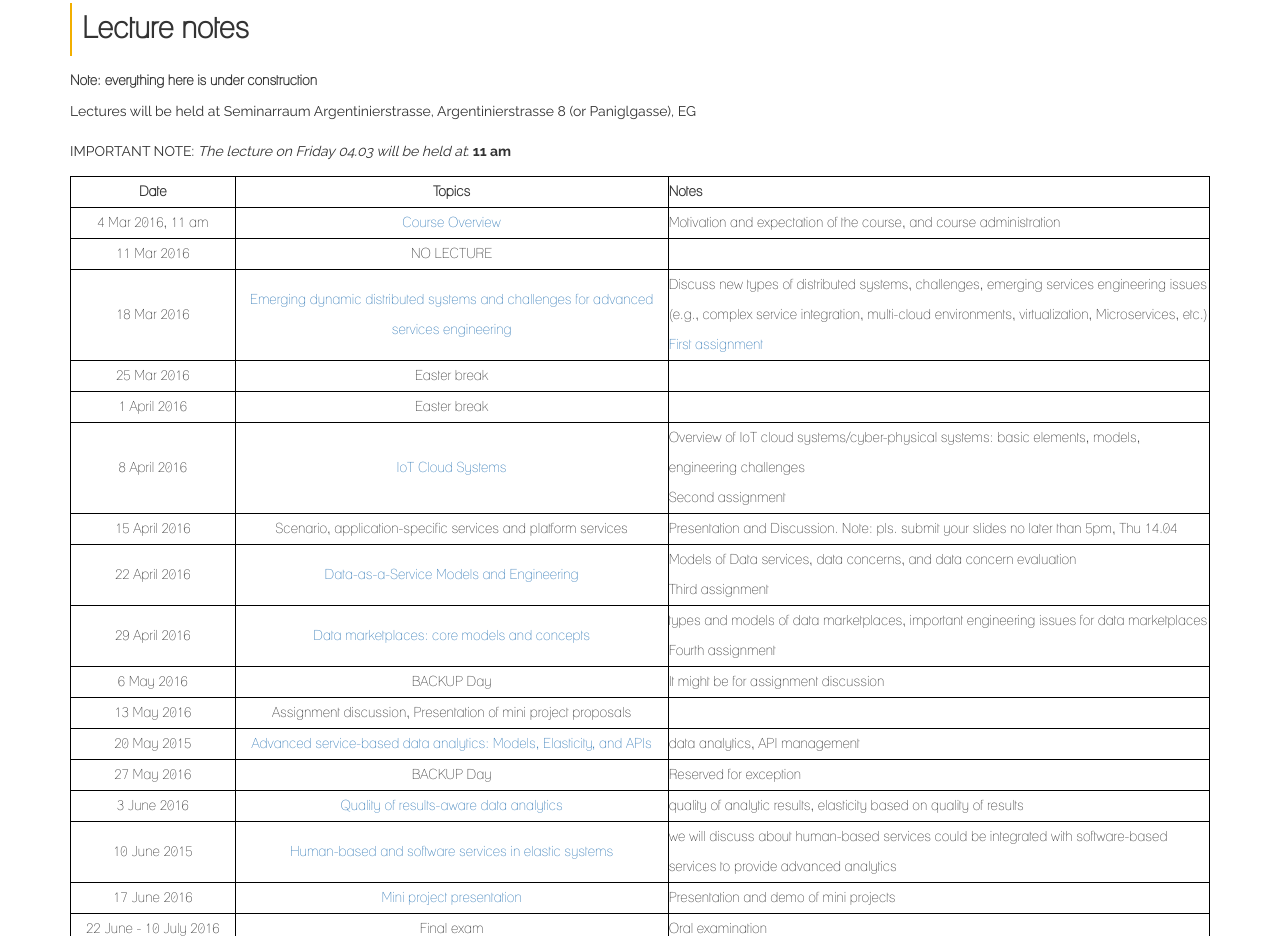
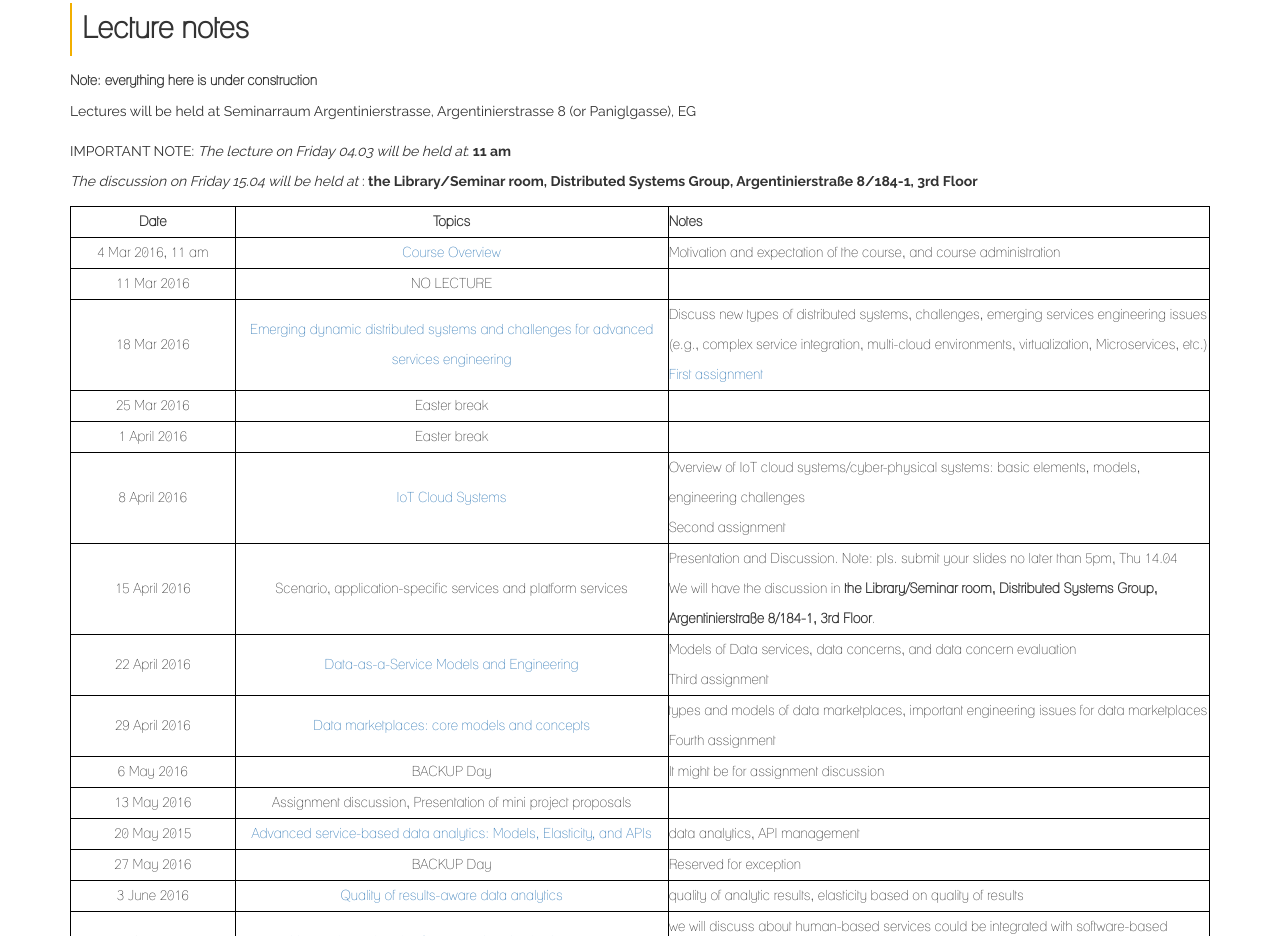
Before and after one commit to linhsolar/ase, a plain HTML site: page index.html in a window 1280 px wide. Shown: the part 1364-2300 px from the top of the page. Drawn offline with nearby package versions, Linux system fonts and the light colour scheme.

Commit message:
update file

```diff
--- a/index.html
+++ b/index.html
@@ -135,7 +135,9 @@ Also <a href="https://tiss.tuwien.ac.at/course/courseDetails.xhtml?windowId=320&
 				      !important;">Notes</th>
 <p>Lectures will be held at Seminarraum Argentinierstrasse, Argentinierstrasse 8 (or Paniglgasse), EG </p>
 
-<p> IMPORTANT NOTE: <i>The lecture on Friday 04.03 will be held at</i>: <b>11 am</b></a>
+<p> IMPORTANT NOTE: <i>The lecture on Friday 04.03 will be held at</i>: <b>11 am</b>
+<br>
+<i> The discussion on Friday 15.04 will be held at </i>: <b>the Library/Seminar room, Distributed Systems Group, Argentinierstraße 8/184-1, 3rd Floor</b>
 </p>
 			      </tr>
 				  <tr>
@@ -189,7 +191,9 @@ Also <a href="https://tiss.tuwien.ac.at/course/courseDetails.xhtml?windowId=320&
 				    <td style="text-align: center !
 				      important; vertical-align:middle
 				      !important;">Scenario, application-specific services and platform services</td>
-				    <td>Presentation and Discussion. Note: pls. submit your slides no later than 5pm, Thu 14.04 </td>
+				    <td>Presentation and Discussion. Note: pls. submit your slides no later than 5pm, Thu 14.04 <br>
+We will have the discussion in <b>the Library/Seminar room, Distributed Systems Group, Argentinierstraße 8/184-1, 3rd Floor</b>.
+</td>
 			      </tr>
 
  <tr>
```
